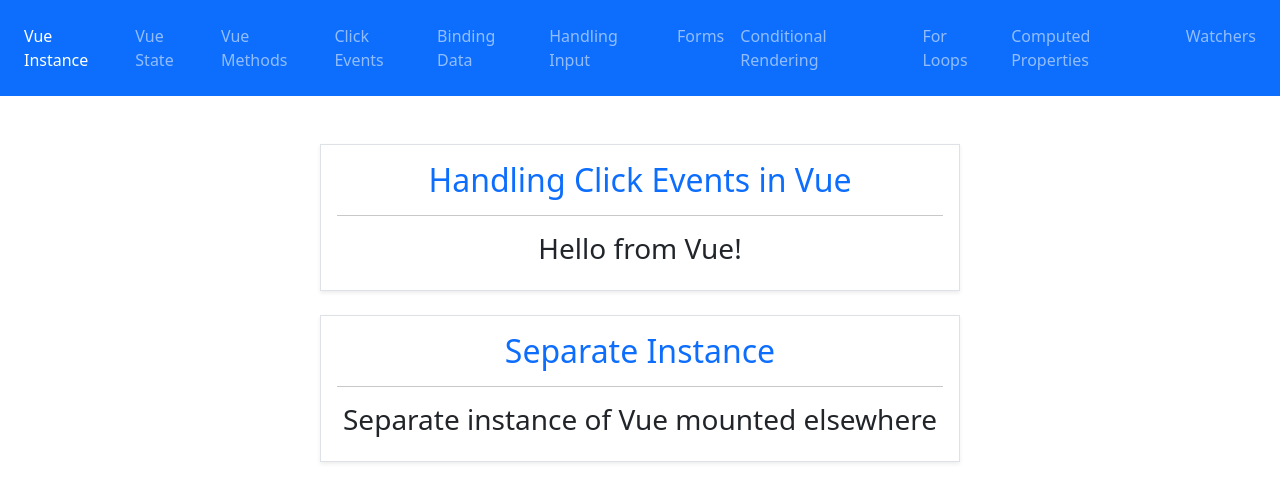
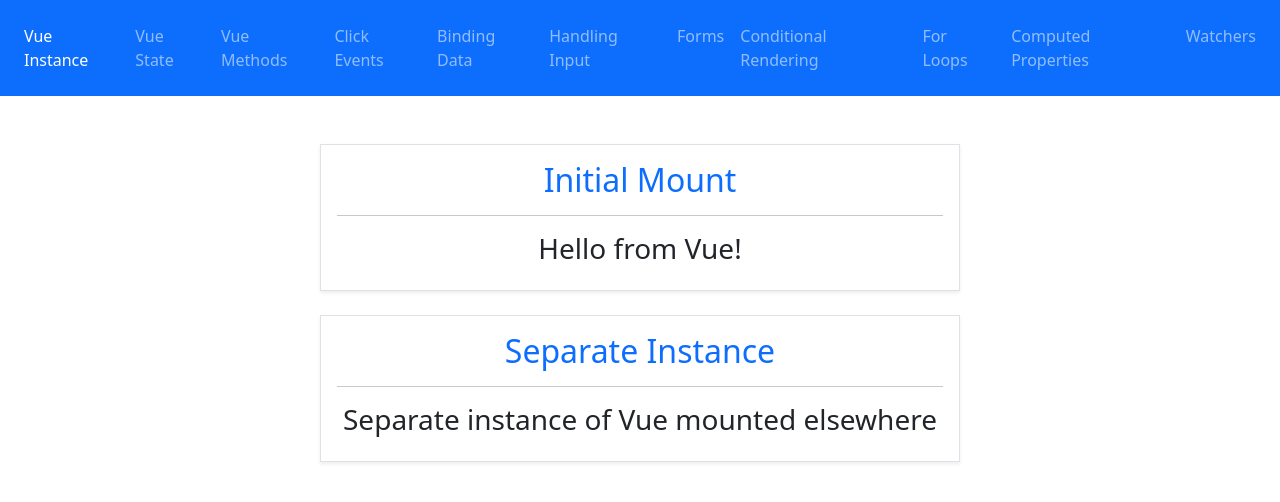
Before and after one commit to nylvenic/vue-basics, a plain HTML site: page vue-instance/index.html in a window 1280 px wide. Drawn offline with nearby package versions, Linux system fonts and the light colour scheme.

Commit message:
Minor fixes + comments

```diff
--- a/vue-instance/index.html
+++ b/vue-instance/index.html
@@ -10,7 +10,7 @@
 <body>
     <!-- example 1 -->
     <div id="main" class="container w-50 shadow-sm border mt-5 p-3">
-        <h1 class="text-primary h2 text-center">Handling Click Events in Vue</h1>
+        <h1 class="text-primary h2 text-center">Initial Mount</h1>
         <hr>
         <p class="h3 text-center">{{msg}}</p>
     </div>
--- a/vue-state/main.js
+++ b/vue-state/main.js
@@ -8,8 +8,6 @@ const app = Vue.createApp({
                 phoneNumber: '999-9999-9999',
                 address: 'Fake St 5'
             },
-            sentence: `My name is ${this.name}, I am ${this.age} years old`
-            // ^ will not work variables are not defined in vue global object yet
         };
     },
 });
```
Also changed, not shown: computed-properties/index.html (+2 -0 lines), for-loops/index.html (+1 -0 lines).
